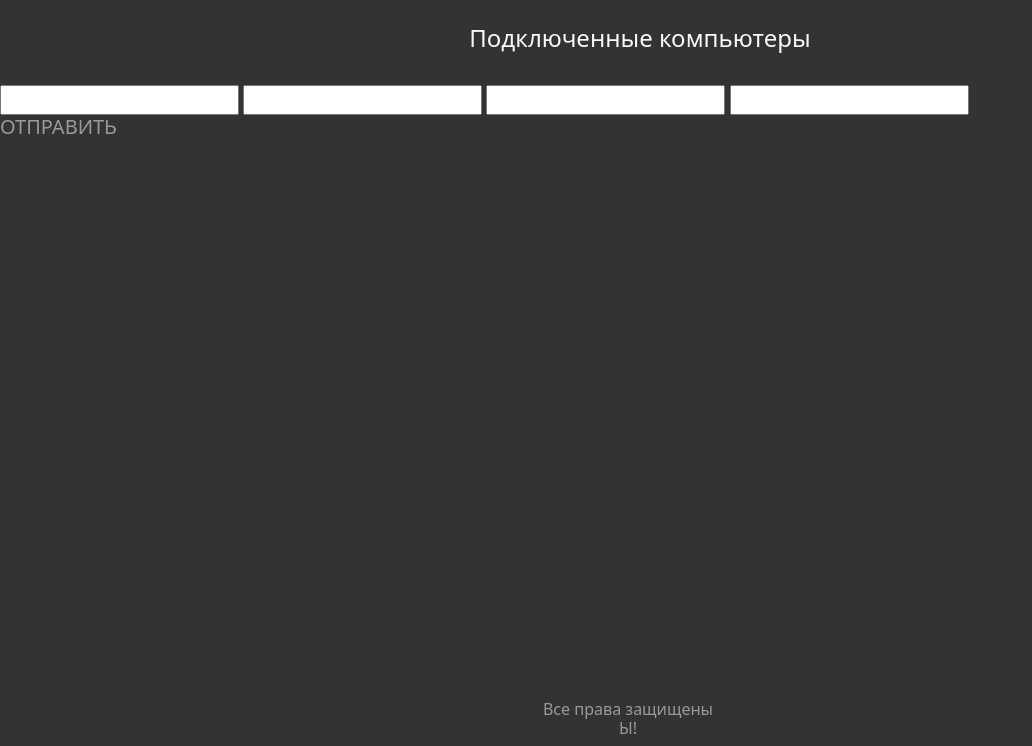
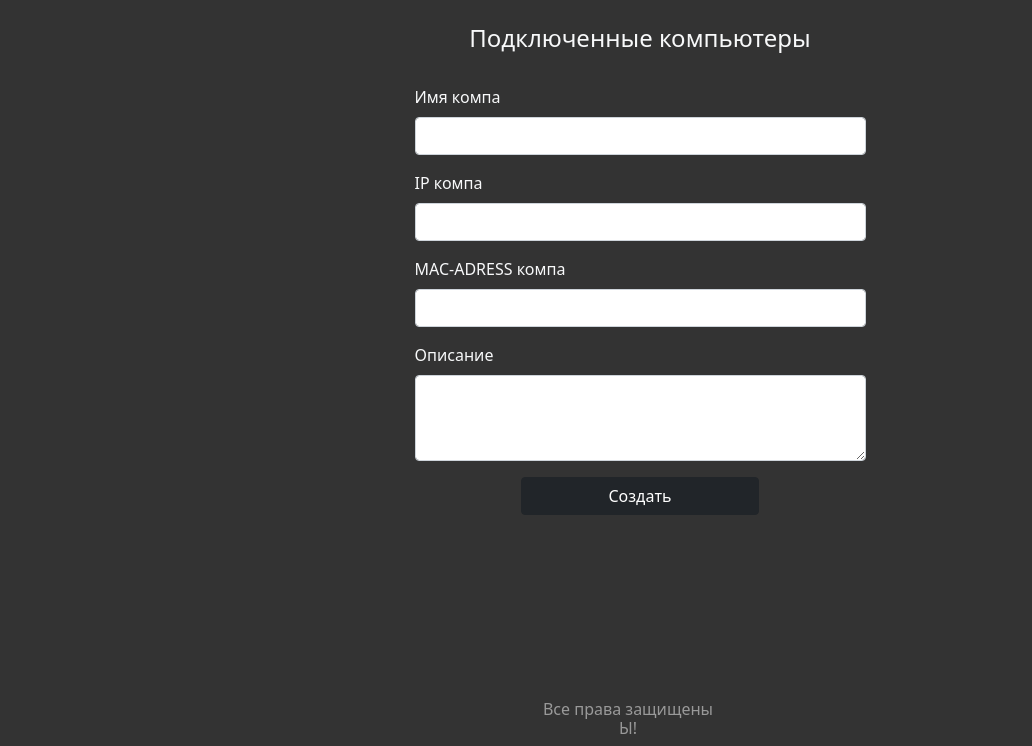
Before and after one commit to YannGotti/monopoly-django, a Django app: page / in a window 1280 px wide. Shown: the part 56-802 px from the top of the page, without its empty margins (0-1032 px from the left). Run offline with Django 4.2, Linux system fonts and the light colour scheme; some libraries are stand-ins or nearby versions.

Commit message:
normalize style

```diff
--- a/monopoly/static/css/style.css
+++ b/monopoly/static/css/style.css
@@ -13,3 +13,11 @@ body {
 .text-weight-buttons{
     font-weight: 500;
 }
+
+.text-weight-form{
+  font-weight: 600;
+}
+
+.text-weight-custom{
+  font-weight: 600;
+}
--- a/monopoly/static/js/ajax.js
+++ b/monopoly/static/js/ajax.js
@@ -51,6 +51,8 @@ function select_last_pc(){
             add_pc(pc)
         }
     });
+}
+
 
 function add_pc(pc){
     let row = document.getElementById("row-pc");
@@ -69,4 +71,3 @@ function select_last_pc(){
         </div>
     </div>`
 }
-}
--- a/monopoly/templates/pc/index.html
+++ b/monopoly/templates/pc/index.html
@@ -22,7 +22,6 @@
                             <a href="{% url 'pc' pc.id%}" class="btn btn-light text-weight-buttons">Посмотреть</a>
                             <a class="btn btn-danger text-weight-buttons" onclick="request_del_pc(`{{pc.id}}`)">Удалить</a>
                         </div>
-
                     </div>
                 </div>
             </div>
@@ -32,17 +31,41 @@
 </section>
 
 
-<div>
+<section>
+    <div class="container">
+        <div class="row justify-content-center">
+            <div class="col-5">
                 <form id="formPc">
                     {% csrf_token %}
-        <input type="text" name="name">
-        <input type="text" name="ip">
-        <input type="text" name="mac_adress">
-        <input type="text" name="description">
+                    <div class="mb-3">
+                    <label class="form-label text-light">Имя компа</label>
+                    <input type="text" class="form-control text-dark text-weight-form" name="name">
+                    </div>
+
+                    <div class="mb-3">
+                        <label class="form-label text-light">IP компа</label>
+                        <input type="text" class="form-control text-dark text-weight-form" name="ip">
+                    </div>
+
+                    <div class="mb-3">
+                        <label class="form-label text-light">MAC-ADRESS компа</label>
+                        <input type="text" class="form-control text-dark text-weight-form" name="mac_adress">
+                    </div>
+
+                    <div class="mb-3">
+                        <label class="form-label text-light">Описание</label>
+                        <textarea class="form-control text-dark text-weight-form" type="text" rows="3" name="description"></textarea>
+                      </div>
+
+                    <div class="row justify-content-center">
+                        <a class="col-6 btn btn-dark text-weight-buttons" onclick="request_add_pc()">Создать</a>
+                    </div>
+
                 </form>
-    <h5 class="text-white-50" onclick="request_add_pc()">ОТПРАВИТЬ</h5>
-
             </div>
+        </div>
+    </div>
+</section>
 
 <script src="//ajax.googleapis.com/ajax/libs/jquery/1.9.1/jquery.min.js"></script>
 <script src="{% static 'js/ajax.js' %}"></script>
```
Also changed, not shown: monopoly/templates/pc/pc.html (+6 -6 lines). Lines whose indentation alone changed are shown as unchanged.
